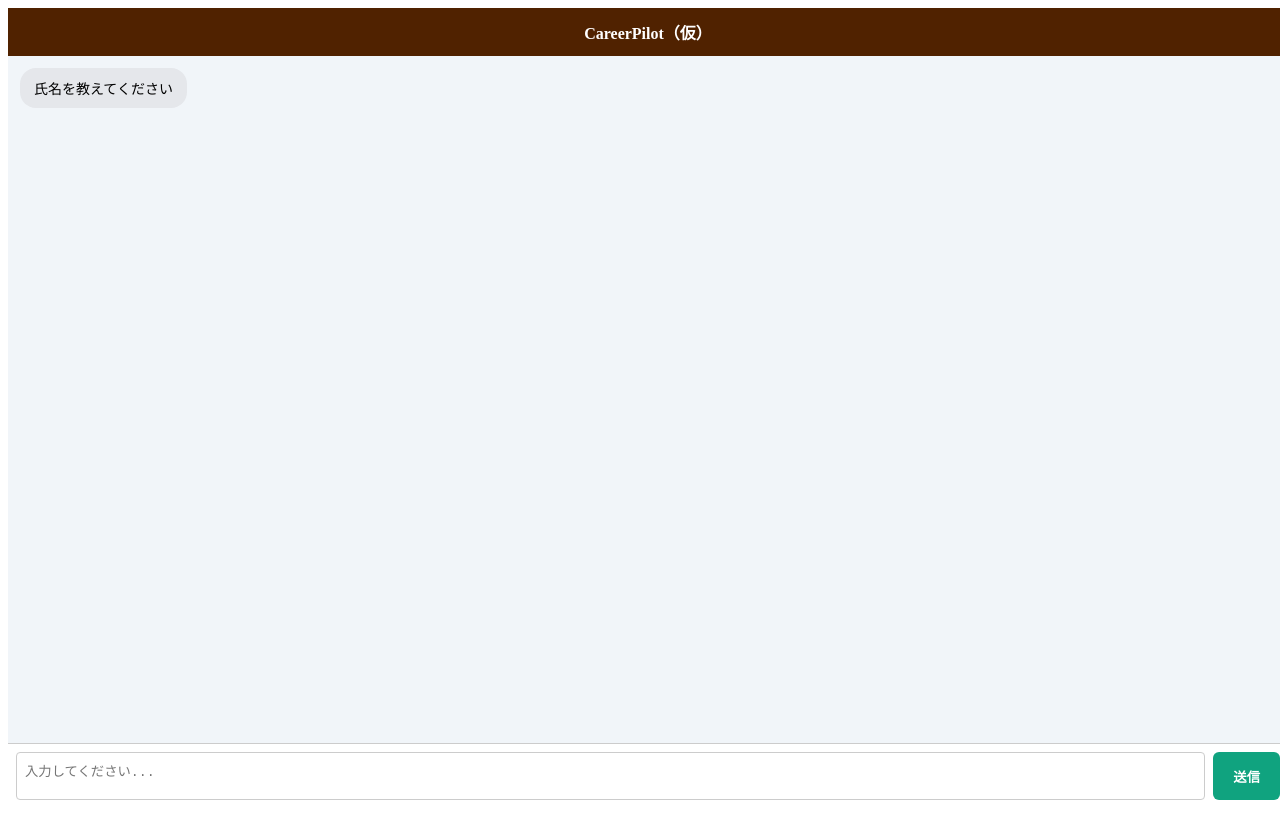
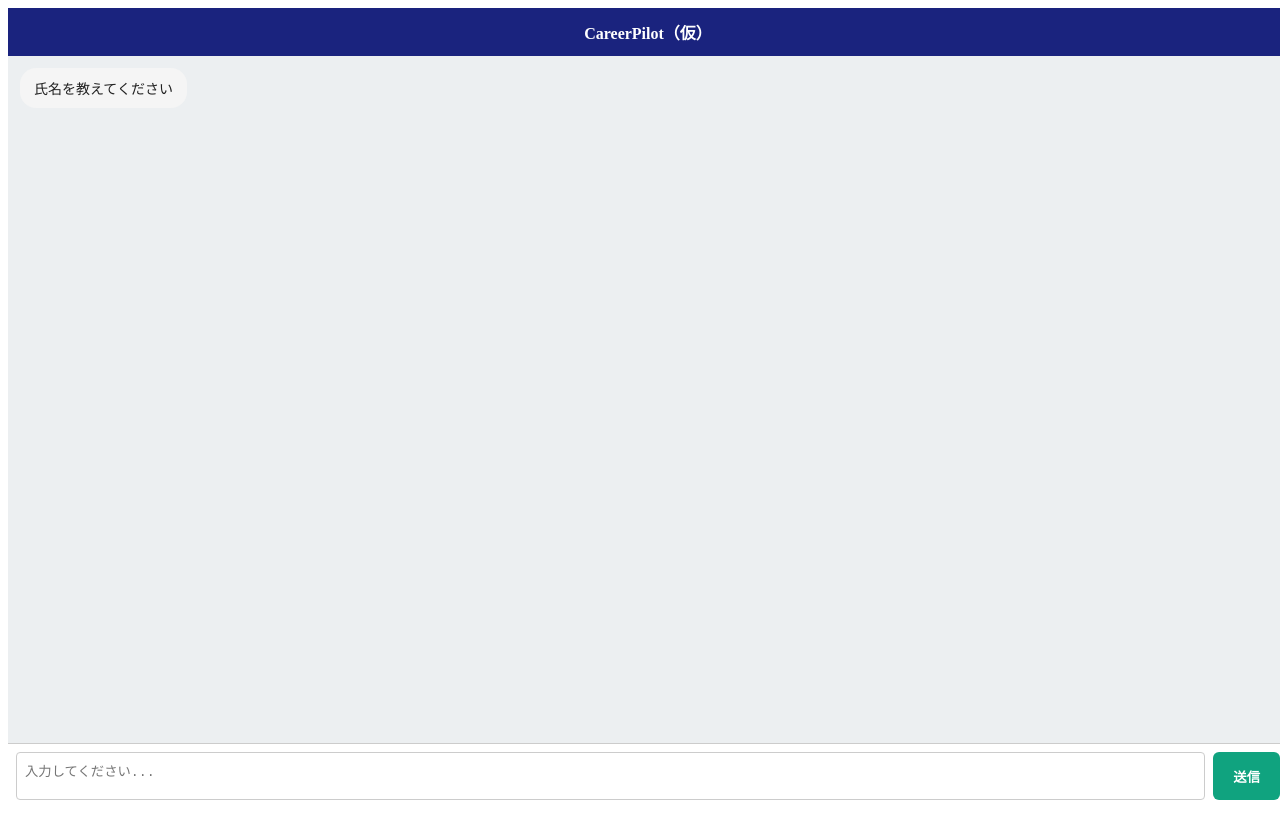
Before and after one commit to yugofuruhashi-bit/careerpilot-poc, a Next.js app: page / in a window 1280 px wide. Built offline with nearby package versions, Linux system fonts and the light colour scheme.

Commit message:
Update colors.js

```diff
--- a/data/colors.js
+++ b/data/colors.js
@@ -1,11 +1,11 @@
 // data/colors.js
 export const colors = {
-  primary: "#502200",       // 水色（ユーザー吹き出し・ボタン）
-  primaryDark: "#2563EB",   // 濃い水色（ホバー用）
-  primaryLight: "#dbeafe",  // 選択中の水色
-  secondary: "#E5E7EB",     // Bot吹き出し（薄いグレー）
-  background: "#F1F5F9",    // 全体背景
-  text: "#000000",          // 通常テキスト
+  primary: "#1A237E",       // 濃いネイビー（ユーザー吹き出し・メインカラー）
+  primaryDark: "#0D1333",   // ダークネイビー（ボタンhoverなど）
+  primaryLight:"#C5CAE9",  // 淡いブルーグレー（選択中の背景など）
+  secondary: "#F5F5F5",     // 薄いグレー（Bot吹き出し）
+  background: "#ECEFF1",    // 全体の背景（明るめのグレー）
+  text: "#212121",          // メインテキスト（濃いグレーで視認性◎）
   white: "#ffffff",         // 白
   gray: "#9ca3af",          // 無効ボタンなど
 };
```
